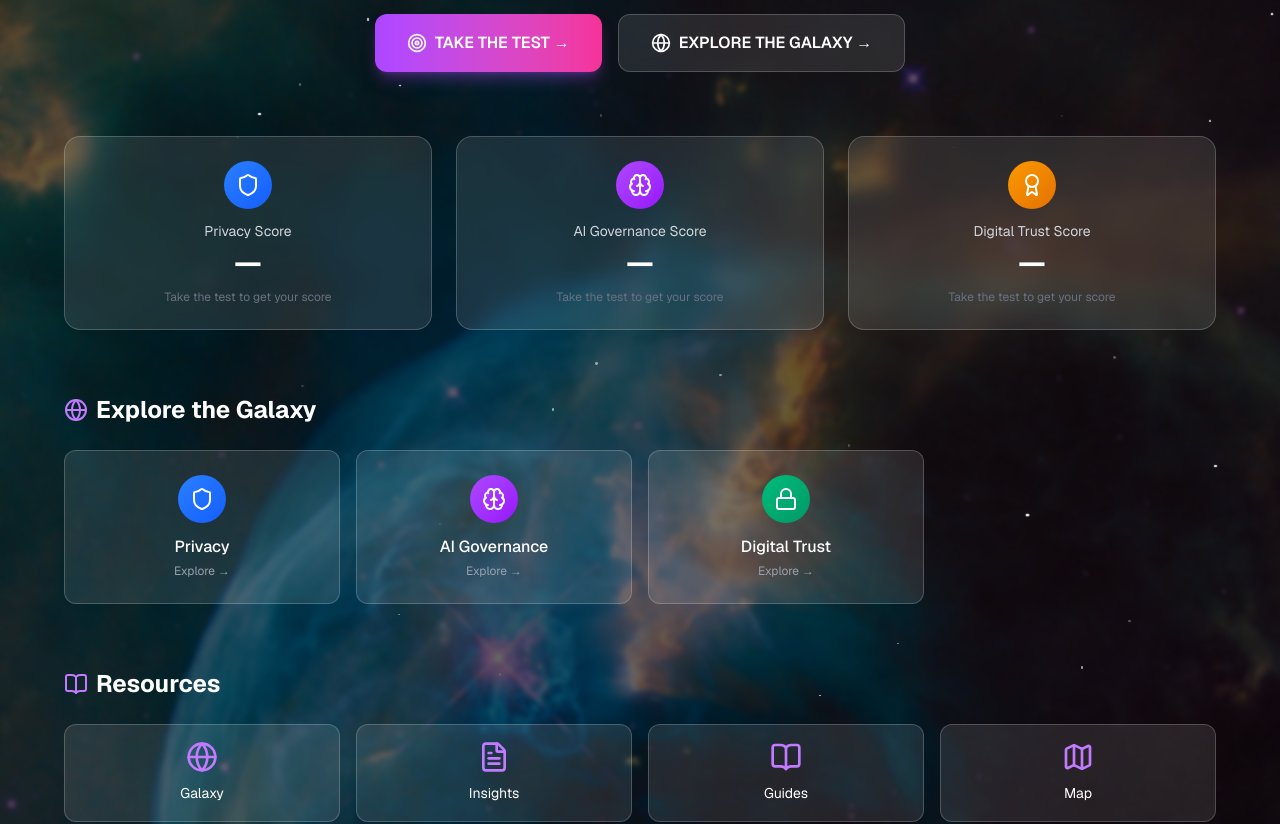
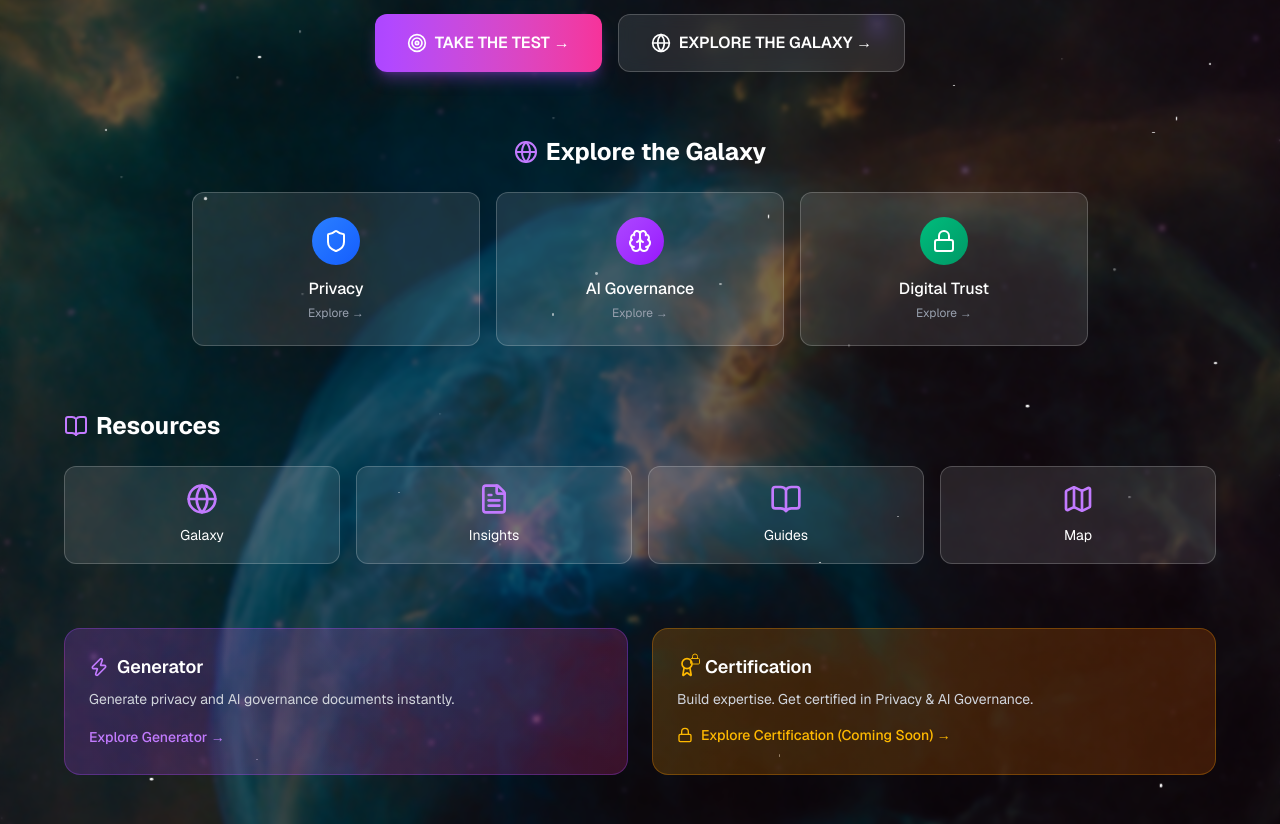
Before and after one commit to yashkulshrestha1102/data-protection-galaxy, a Next.js app: page / in a window 1280 px wide. Shown: the part 320-1144 px from the top of the page. Built offline with nearby package versions, Linux system fonts and the light colour scheme.

Commit message:
Centered Galaxy Explorer section

```diff
--- a/app/page.tsx
+++ b/app/page.tsx
@@ -5,12 +5,13 @@ import { motion } from "framer-motion";
 import {
   Shield, Sparkles, Target, BookOpen, FileText,
   Map, Globe, Award, Users, Rocket, Brain,
-  Scale, Lock, Zap, ArrowRight
+  Scale, Lock, Zap, ArrowRight, Info
 } from "lucide-react";
 import { useState, useEffect } from "react";
 
 export default function Home() {
   const [stars, setStars] = useState<React.ReactNode[]>([]);
+  const [showLockMessage, setShowLockMessage] = useState<string | null>(null);
 
   useEffect(() => {
     const starElements = [];
@@ -33,6 +34,12 @@ export default function Home() {
     }
     setStars(starElements);
   }, []);
+
+  // Locked section par click hone par message
+  const handleLockedClick = (label: string) => {
+    setShowLockMessage(`${label} section is Coming Soon. Under Maintenance!`);
+    setTimeout(() => setShowLockMessage(null), 3000);
+  };
 
   return (
     <main className="min-h-screen text-white flex flex-col items-center px-4 pt-28 md:pt-32 pb-16 relative overflow-hidden">
@@ -80,47 +87,24 @@ export default function Home() {
           </div>
         </motion.div>
 
-        {/* ===== SECTION 2: SCORE PREVIEW ===== */}
-        <motion.div
-          initial={{ opacity: 0, y: 20 }}
-          animate={{ opacity: 1, y: 0 }}
-          transition={{ duration: 0.5, delay: 0.2 }}
-          className="grid grid-cols-1 md:grid-cols-3 gap-6 mb-16"
-        >
-          {[
-            { icon: Shield, label: "Privacy Score", value: "—", color: "from-blue-500 to-blue-600" },
-            { icon: Brain, label: "AI Governance Score", value: "—", color: "from-purple-500 to-purple-600" },
-            { icon: Award, label: "Digital Trust Score", value: "—", color: "from-amber-500 to-amber-600" },
-          ].map((item, idx) => (
-            <div key={idx} className="bg-white/10 border border-white/20 rounded-2xl p-6 text-center backdrop-blur-sm">
-              <div className={`w-12 h-12 rounded-full bg-gradient-to-br ${item.color} flex items-center justify-center mx-auto mb-3`}>
-                <item.icon className="w-6 h-6 text-white" />
-              </div>
-              <h3 className="text-sm text-gray-300 mb-1">{item.label}</h3>
-              <p className="text-3xl font-bold text-white">{item.value}</p>
-              <p className="text-xs text-gray-500 mt-2">Take the test to get your score</p>
-            </div>
-          ))}
-        </motion.div>
-
-        {/* ===== SECTION 3: GALAXY EXPLORER ===== */}
+        {/* ===== SECTION 3: GALAXY EXPLORER (CENTER ALIGNED) ===== */}
         <motion.div
           initial={{ opacity: 0, y: 20 }}
           animate={{ opacity: 1, y: 0 }}
           transition={{ duration: 0.5, delay: 0.3 }}
           className="mb-16"
         >
-          <h2 className="text-2xl font-bold text-white mb-6 flex items-center gap-2">
+          <h2 className="text-2xl font-bold text-white mb-6 flex items-center gap-2 justify-center">
             <Globe className="w-6 h-6 text-purple-400" />
             Explore the Galaxy
           </h2>
-          <div className="grid grid-cols-1 md:grid-cols-4 gap-4">
+          <div className="grid grid-cols-1 md:grid-cols-3 gap-4 justify-items-center max-w-4xl mx-auto">
             {[
               { icon: Shield, label: "Privacy", href: "/galaxy?category=privacy", color: "from-blue-500 to-blue-600" },
               { icon: Brain, label: "AI Governance", href: "/galaxy?category=ai", color: "from-purple-500 to-purple-600" },
               { icon: Lock, label: "Digital Trust", href: "/galaxy?category=trust", color: "from-emerald-500 to-emerald-600" },
             ].map((item, idx) => (
-              <Link key={idx} href={item.href} className="group">
+              <Link key={idx} href={item.href} className="group w-full max-w-xs">
                 <div className="bg-white/10 border border-white/20 rounded-xl p-6 text-center hover:bg-white/15 transition-all hover:scale-105">
                   <div className={`w-12 h-12 rounded-full bg-gradient-to-br ${item.color} flex items-center justify-center mx-auto mb-3 group-hover:scale-110 transition-transform`}>
                     <item.icon className="w-6 h-6 text-white" />
@@ -159,7 +143,7 @@ export default function Home() {
           </div>
         </motion.div>
 
-        {/* ===== SECTION 5: TOOLS + CERTIFICATION ===== */}
+        {/* ===== SECTION 5: TOOLS + CERTIFICATION (Lock Added) ===== */}
         <motion.div
           initial={{ opacity: 0, y: 20 }}
           animate={{ opacity: 1, y: 0 }}
@@ -178,16 +162,23 @@ export default function Home() {
             </Link>
           </div>
 
-          {/* Certification */}
+          {/* Certification (LOCKED) */}
           <div className="bg-gradient-to-r from-amber-500/20 to-orange-500/20 border border-amber-500/30 rounded-2xl p-6">
             <div className="flex items-center gap-2 mb-2">
-              <Award className="w-5 h-5 text-amber-400" />
+              <div className="relative">
+                <Award className="w-5 h-5 text-amber-400" />
+                <Lock className="w-3 h-3 text-yellow-500 absolute -top-1 -right-1" />
+              </div>
               <h3 className="text-lg font-semibold text-white">Certification</h3>
             </div>
             <p className="text-gray-300 text-sm mb-4">Build expertise. Get certified in Privacy & AI Governance.</p>
-            <Link href="/certificate-course" className="inline-flex items-center gap-2 text-amber-400 hover:text-amber-300 transition-colors text-sm font-medium">
-              Explore Certification →
-            </Link>
+            <button
+              onClick={() => handleLockedClick("Certification")}
+              className="inline-flex items-center gap-2 text-amber-400 hover:text-amber-300 transition-colors text-sm font-medium cursor-not-allowed"
+            >
+              <Lock className="w-4 h-4" />
+              Explore Certification (Coming Soon) →
+            </button>
           </div>
         </motion.div>
 
@@ -232,6 +223,14 @@ export default function Home() {
           </Link>
         </motion.div>
       </div>
+
+      {/* ===== LOCKED MESSAGE TOAST (Popup) ===== */}
+      {showLockMessage && (
+        <div className="fixed bottom-8 left-1/2 -translate-x-1/2 z-[100] flex items-center gap-3 bg-black/90 border border-yellow-500/30 text-white px-6 py-3 rounded-xl shadow-2xl backdrop-blur-xl">
+          <Info className="w-5 h-5 text-yellow-400" />
+          <span className="text-sm font-medium">{showLockMessage}</span>
+        </div>
+      )}
     </main>
   );
 }
```
